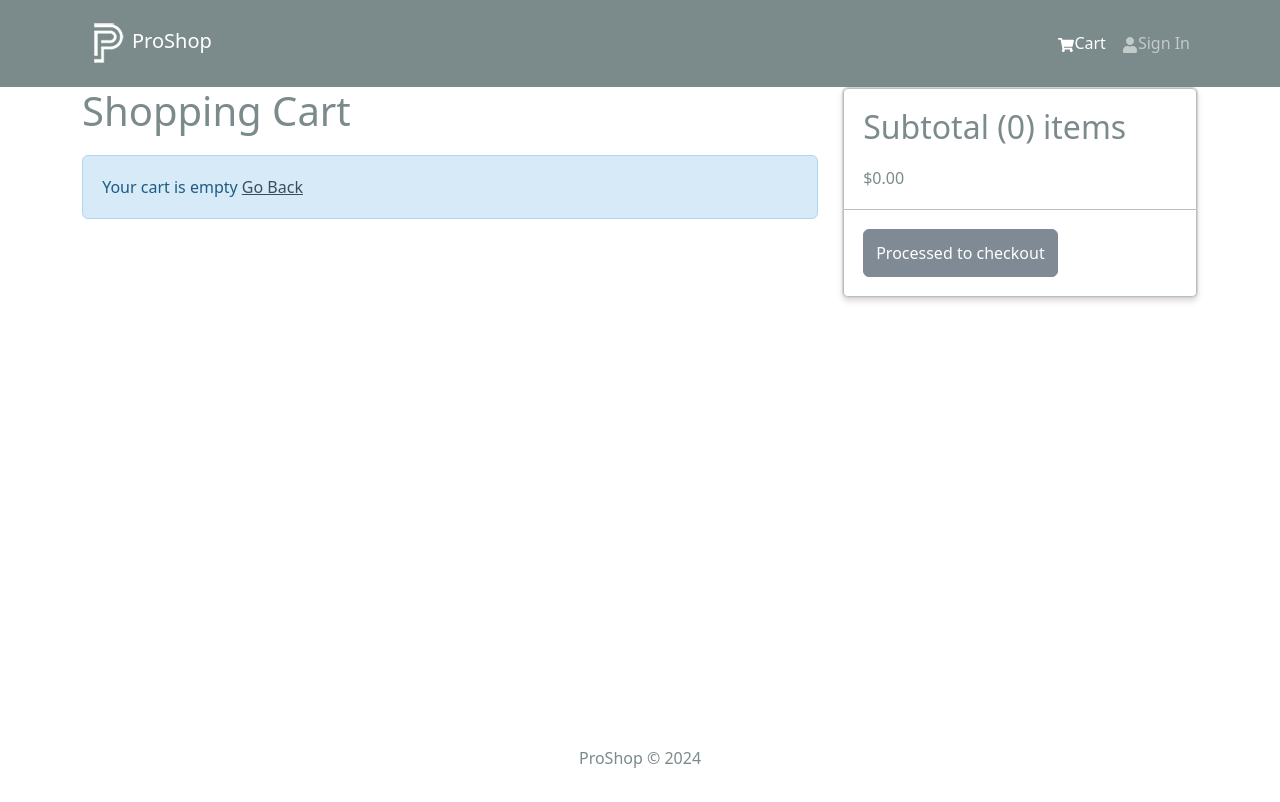
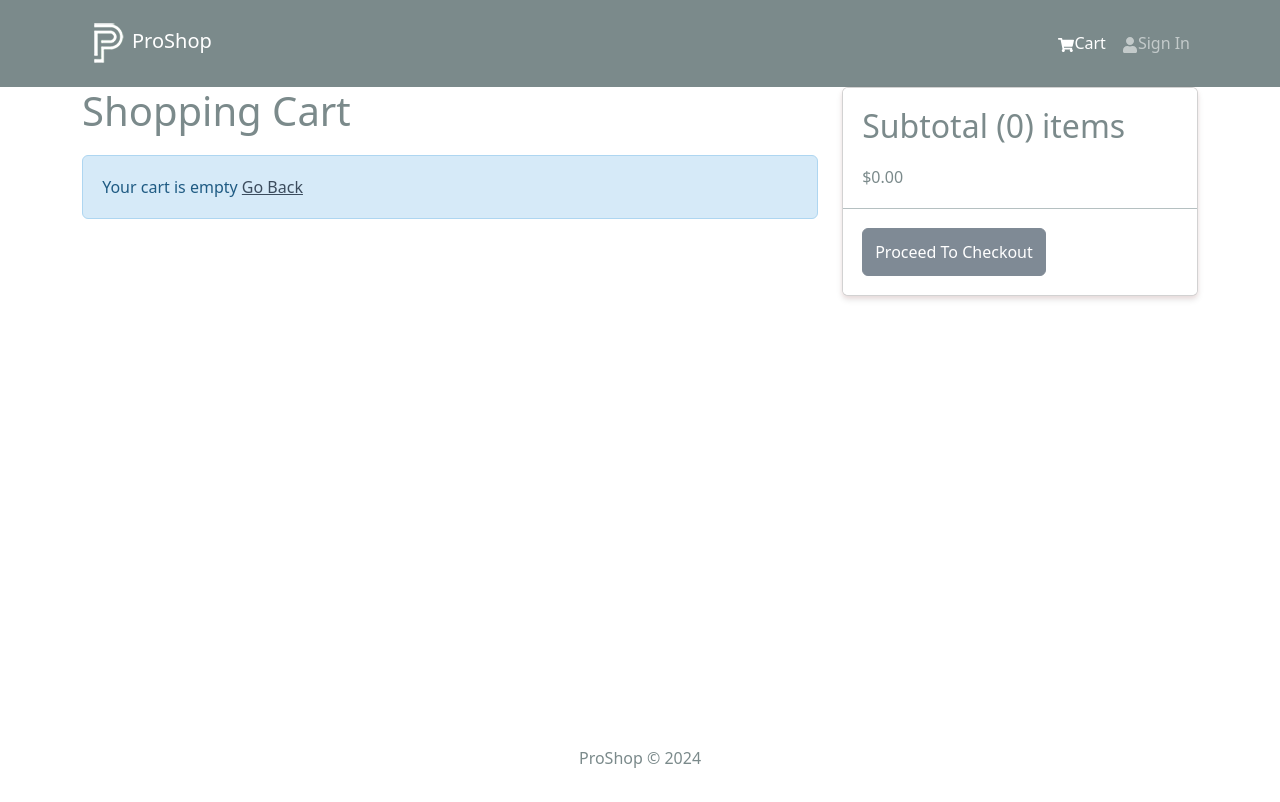
Before and after one commit to HAWKZ4/ProShop, a React (Create React App) app in the folder frontend/: page /cart in a window 1280 px wide. Shown: the top 802 px of the page. Built offline with nearby package versions, Linux system fonts and the light colour scheme; the HTML template or start-up script is replaced by a standard one.

Commit message:
feat(PrivateRoute): Add PrivateRoute component to prevent access to specific routes, and apply it to ShippingScreen componnent

```diff
--- /dev/null
+++ b/frontend/src/components/PrivateRoute.jsx
@@ -0,0 +1,10 @@
+import { Outlet, Navigate } from "react-router-dom";
+import { useSelector } from "react-redux";
+
+const PrivateRoute = () => {
+  const { userInfo } = useSelector((state) => state.auth);
+
+  return userInfo ? <Outlet /> : <Navigate to="/login" replace />;
+};
+
+export default PrivateRoute;
--- a/frontend/src/index.js
+++ b/frontend/src/index.js
@@ -17,6 +17,7 @@
 import LoginScreen from "./screens/LoginScreen";
 import RegisterScreen from "./screens/RegisterScreen";
 import ShippingScreen from "./screens/ShippingScreen";
+import PrivateRoute from "./components/PrivateRoute";
 
 const router = createBrowserRouter(
   createRoutesFromElements(
@@ -26,7 +27,10 @@
       <Route path="/cart" element={<CartScreen />} />
       <Route path="/login" element={<LoginScreen />} />
       <Route path="/register" element={<RegisterScreen />} />
-      <Route path="/shipping" element={<ShippingScreen />} />
+
+      <Route path="" element={<PrivateRoute />}>
+        <Route path="/shipping" element={<ShippingScreen />} />
+      </Route>
     </Route>
   )
 );
--- a/frontend/src/screens/CartScreen.jsx
+++ b/frontend/src/screens/CartScreen.jsx
@@ -74,7 +74,7 @@
       </Col>
       <Col md={4}>
         <Card>
-          <ListGroup>
+          <ListGroup variant="flush">
             <ListGroup.Item>
               <h2>Subtotal ({cartItems.reduce((a, c) => a + c.qty, 0)}) items</h2>$
               {cartItems.reduce((a, c) => a + c.qty * c.price, 0).toFixed(2)}
@@ -86,7 +86,7 @@
                 disabled={cartItems.length === 0}
                 onClick={checkoutHandler}
               >
-                Processed to checkout
+                Proceed To Checkout
               </Button>
             </ListGroup.Item>
           </ListGroup>
```
